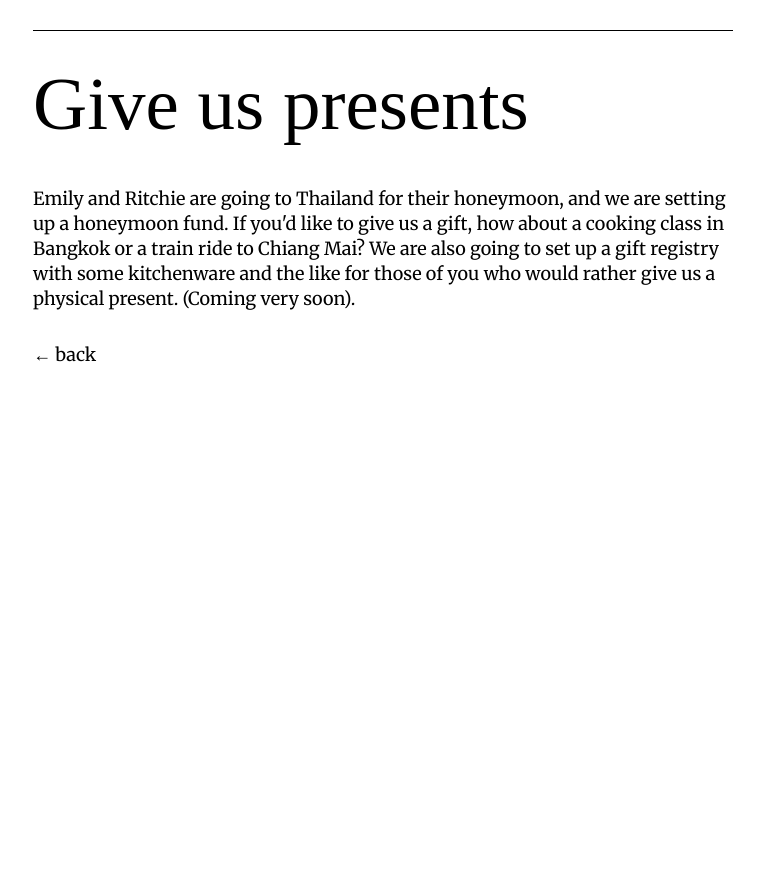
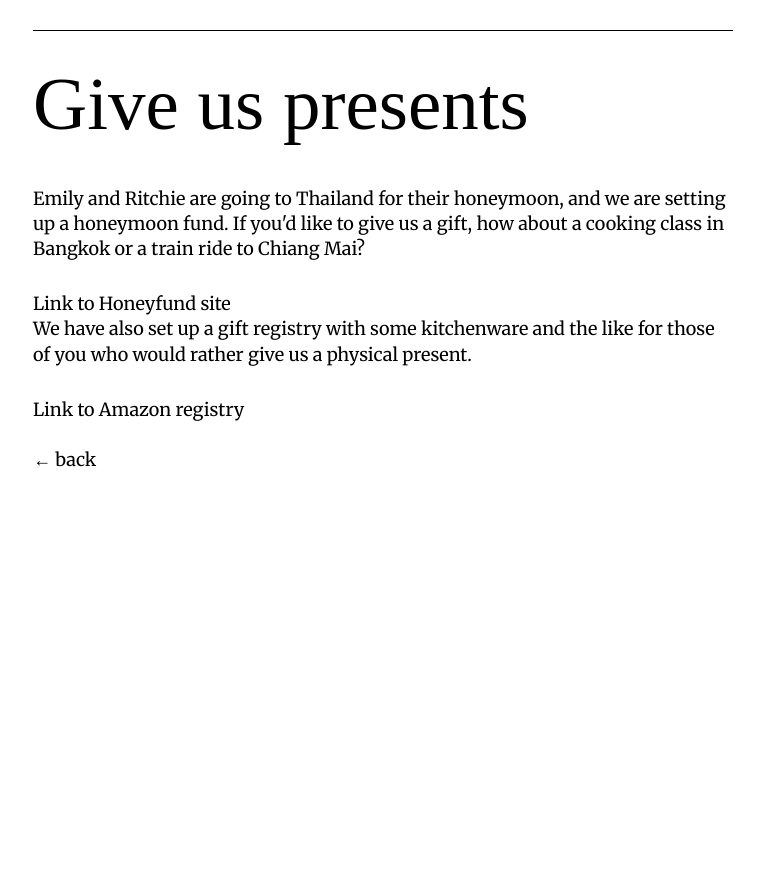
Before and after one commit to ritchieking/wedding, a Jekyll site: the page built from honeymoon.html, in a window 1280 px wide. Shown: the part 609-1481 px from the top of the page, without its empty margins (257-1021 px from the left). Built offline with Jekyll 4.4.1, drawn with Linux system fonts in a browser that asks for light colours; some web fonts are replaced; Markdown is read by kramdown in place of the engine named in the settings; before the commit the page ends 1376 px from its top, so only the background shows below that.

Commit message:
add links to registries

```diff
--- a/honeymoon.html
+++ b/honeymoon.html
@@ -2,5 +2,12 @@
 layout: post
 title: Give us presents
 ---
-<p>Emily and Ritchie are going to Thailand for their honeymoon, and we are setting up a honeymoon fund. If you'd like to give us a gift, how about a cooking class in Bangkok or a train ride to Chiang Mai? We are also going to set up a gift registry with some kitchenware and the like for those of you who would rather give us a physical present. (Coming very soon).
+<p>Emily and Ritchie are going to Thailand for their honeymoon, and we are setting up a honeymoon fund. If you'd like to give us a gift, how about a cooking class in Bangkok or a train ride to Chiang Mai?</p>
+
+<a href="http://www.honeyfund.com/wedding/emilyandritchie">Link to Honeyfund site</a>
+
+<p>We have also set up a gift registry with some kitchenware and the like for those of you who would rather give us a physical present.
 </p>
+
+<a href="http://www.amazon.com/registry/wedding/2XYXK7VL1TUGC
+">Link to Amazon registry</a>
```
